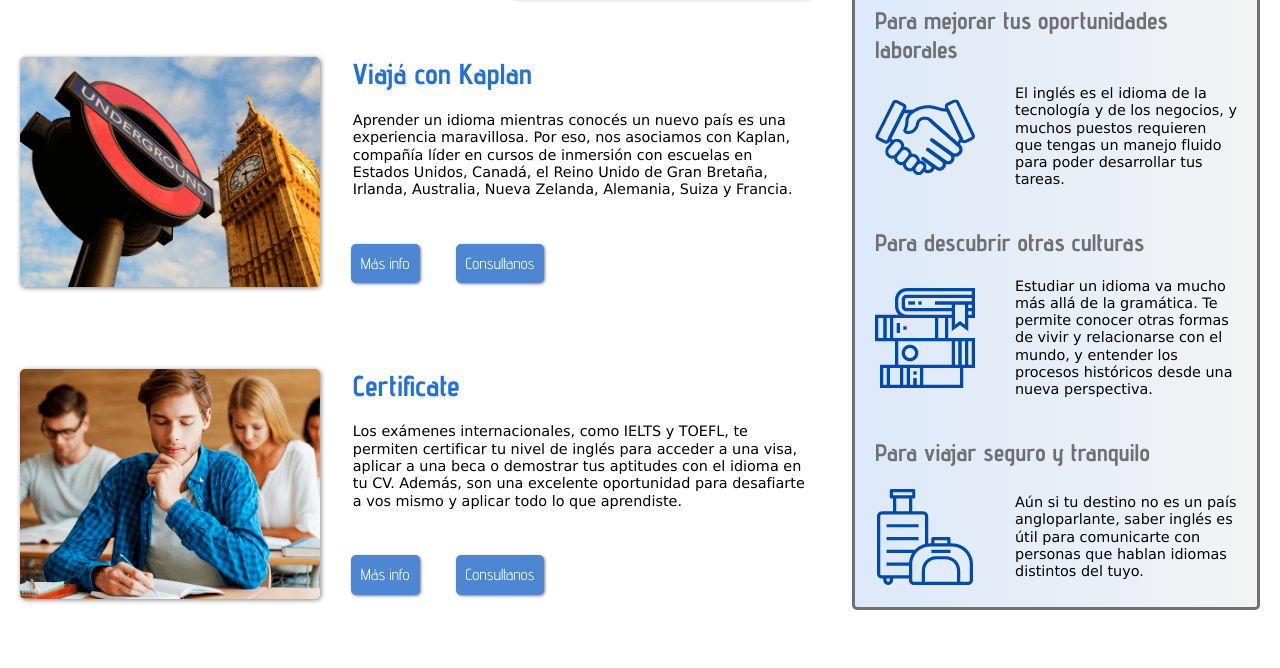
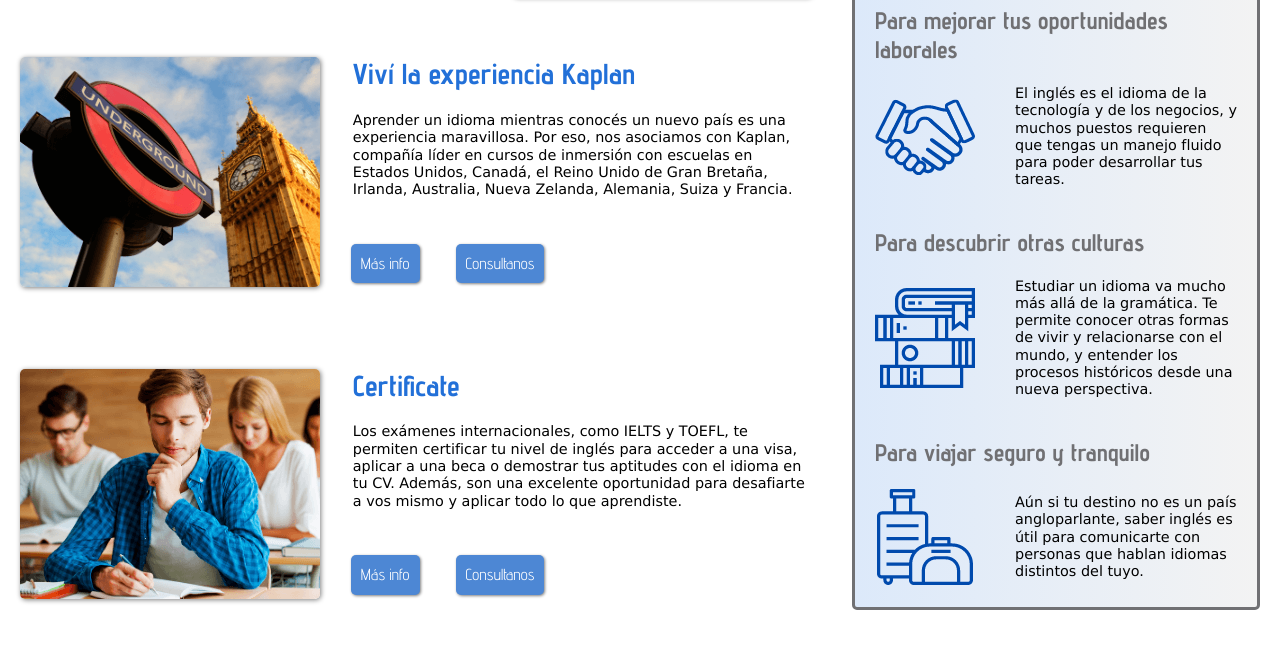
Before and after one commit to romidenardi/englishforall, a website: page index.html in a window 1280 px wide. Shown: the part 1010-1678 px from the top of the page. Drawn offline with nearby package versions, Linux system fonts and the light colour scheme.

Commit message:
Modificación título Kaplan

```diff
--- a/index.html
+++ b/index.html
@@ -89,7 +89,7 @@
     <section class="section-home-uno">
         <img src="./imagenes/home-viajes.png" alt="Viajes internacionales con Kaplan" class="section-home-uno__a margin-20 imagen-rad transition"/>
         <div class="section-home-uno__b">
-            <h2 class="subtitulo-secundario-home margin-20">Viajá con Kaplan</h2>
+            <h2 class="subtitulo-secundario-home margin-20">Viví la experiencia Kaplan</h2>
             <p class="margin-20">Aprender un idioma mientras conocés un nuevo país es una experiencia maravillosa. Por eso, nos asociamos con Kaplan, compañía líder en cursos de inmersión con escuelas en Estados Unidos, Canadá, el Reino Unido de Gran Bretaña, Irlanda, Australia, Nueva Zelanda, Alemania, Suiza y Francia.</p>
         </div>
         <div class="section-home-uno__c">
```
